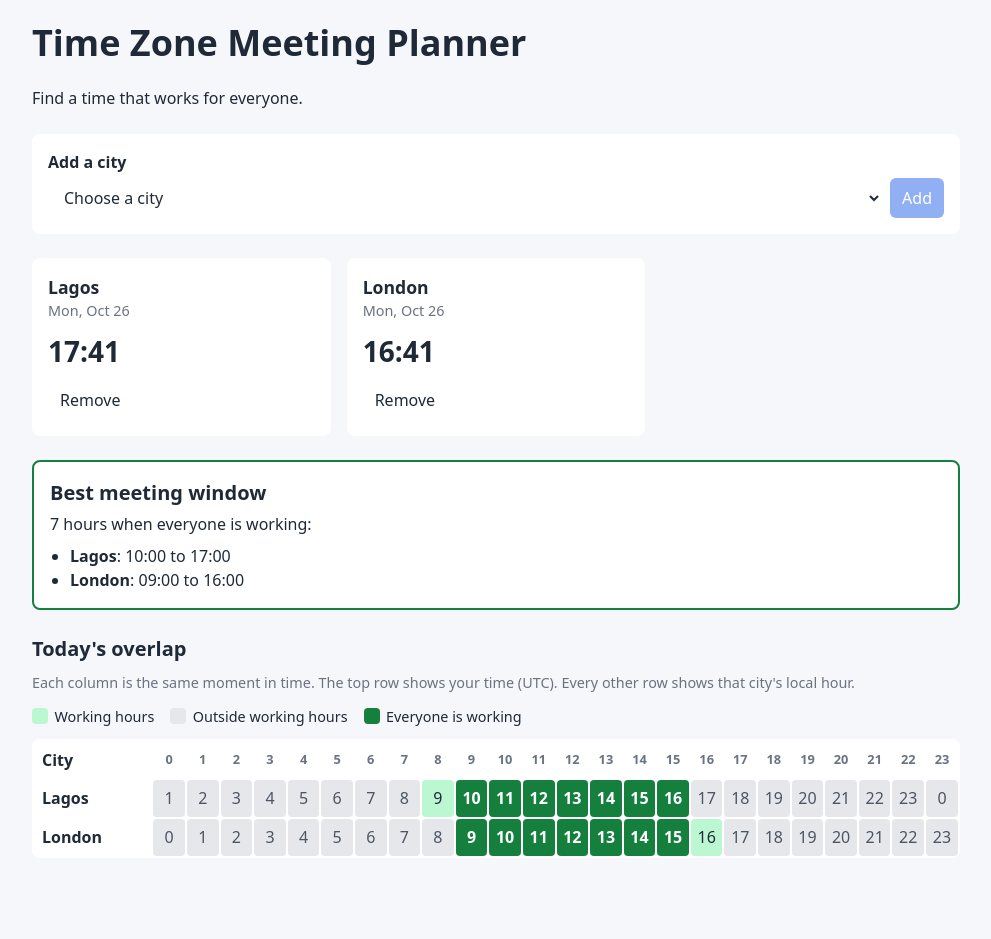
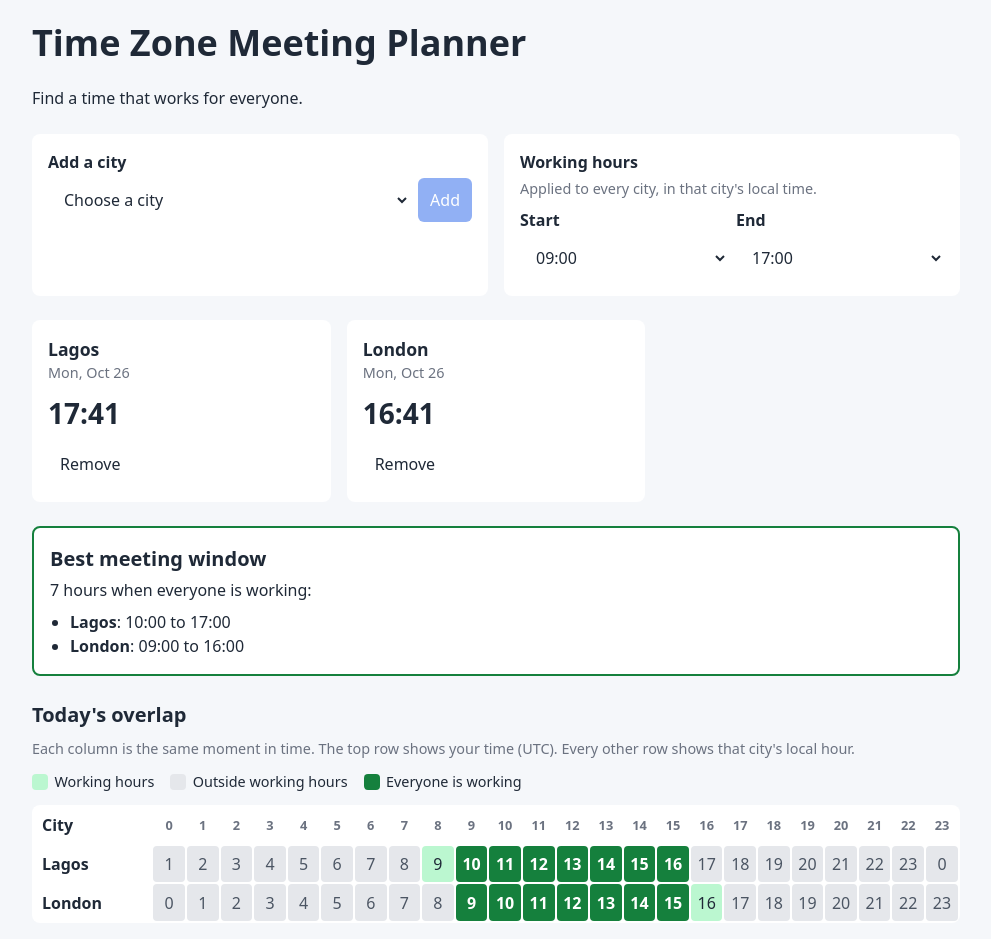
Before and after one commit to lloydgapton/Time-Zone-Meeting-Planner, a React (Vite) app: page / in a window 1280 px wide. Shown: the whole page, without its empty margins (144-1135 px from the left). Before the commit the page ends 874 px from the top, so only its background shows below. Built offline with nearby package versions, Linux system fonts and the light colour scheme.

Commit message:
Add working hours control and localStorage persistence

```diff
--- a/src/App.tsx
+++ b/src/App.tsx
@@ -1,5 +1,6 @@
-import { useState } from "react";
+import { useEffect, useState } from "react";
 import CitySelector from "./components/CitySelector";
+import HoursControl from "./components/HoursControl";
 import CityClocks from "./components/CityClocks";
 import BestWindow from "./components/BestWindow";
 import TimeGrid from "./components/TimeGrid";
@@ -10,13 +11,25 @@ import {
   getLocalHour,
   isWorkingHour,
 } from "./utils/time";
+import {
+  loadCityIds,
+  loadHours,
+  saveCityIds,
+  saveHours,
+} from "./utils/storage";
 import type { City, WorkingHours } from "./types";
 
 function App() {
-  const [selectedIds, setSelectedIds] = useState<string[]>(["lagos", "london"]);
+  const [selectedIds, setSelectedIds] = useState<string[]>(loadCityIds);
+  const [hours, setHours] = useState<WorkingHours>(loadHours);
 
-  // Temporary fixed hours. Next phase turns this into state with a control.
-  const hours: WorkingHours = { start: 9, end: 17 };
+  useEffect(() => {
+    saveCityIds(selectedIds);
+  }, [selectedIds]);
+
+  useEffect(() => {
+    saveHours(hours);
+  }, [hours]);
 
   const selectedCities: City[] = [];
   for (const id of selectedIds) {
@@ -29,7 +42,6 @@ function App() {
   const availableCities = CITIES.filter((c) => !selectedIds.includes(c.id));
   const isFull = selectedIds.length >= MAX_CITIES;
 
-  // NEW: derived data, recalculated on every render, never stored in state
   const slots = buildDaySlots();
 
   const overlapFlags = slots.map(
@@ -55,11 +67,14 @@ function App() {
     <main className="app">
       <h1>Time Zone Meeting Planner</h1>
       <p>Find a time that works for everyone.</p>
-      <CitySelector
-        availableCities={availableCities}
-        isFull={isFull}
-        onAdd={addCity}
-      />
+      <div className="controls">
+        <CitySelector
+          availableCities={availableCities}
+          isFull={isFull}
+          onAdd={addCity}
+        />
+        <HoursControl hours={hours} onChange={setHours} />
+      </div>
       <CityClocks cities={selectedCities} onRemove={removeCity} />
       <BestWindow
         bestWindow={bestWindow}
--- /dev/null
+++ b/src/components/HoursControl.tsx
@@ -0,0 +1,75 @@
+import { useState } from "react";
+import type { ChangeEvent } from "react";
+import type { WorkingHours } from "../types";
+
+type HoursControlProps = {
+  hours: WorkingHours;
+  onChange: (hours: WorkingHours) => void;
+};
+
+const START_OPTIONS = Array.from({ length: 24 }, (_, i) => i);
+const END_OPTIONS = Array.from({ length: 24 }, (_, i) => i + 1);
+
+function formatHour(hour: number): string {
+  return `${String(hour).padStart(2, "0")}:00`;
+}
+
+function HoursControl({ hours, onChange }: HoursControlProps) {
+  const [error, setError] = useState("");
+
+  const handleStart = (e: ChangeEvent<HTMLSelectElement>) => {
+    const start = Number(e.target.value);
+    if (start >= hours.end) {
+      setError("Start time must be earlier than end time.");
+      return;
+    }
+    setError("");
+    onChange({ start, end: hours.end });
+  };
+
+  const handleEnd = (e: ChangeEvent<HTMLSelectElement>) => {
+    const end = Number(e.target.value);
+    if (end <= hours.start) {
+      setError("End time must be later than start time.");
+      return;
+    }
+    setError("");
+    onChange({ start: hours.start, end });
+  };
+
+  return (
+    <div className="hours">
+      <h2>Working hours</h2>
+      <p className="hint">Applied to every city, in that city's local time.</p>
+      <div className="hours-row">
+        <div className="hours-field">
+          <label htmlFor="hours-start">Start</label>
+          <select id="hours-start" value={hours.start} onChange={handleStart}>
+            {START_OPTIONS.map((hour) => (
+              <option key={hour} value={hour}>
+                {formatHour(hour)}
+              </option>
+            ))}
+          </select>
+        </div>
+        <div className="hours-field">
+          <label htmlFor="hours-end">End</label>
+          <select id="hours-end" value={hours.end} onChange={handleEnd}>
+            {END_OPTIONS.map((hour) => (
+              <option key={hour} value={hour}>
+                {formatHour(hour)}
+              </option>
+            ))}
+          </select>
+        </div>
+      </div>
+      {error !== "" && (
+        <p className="error" role="alert">
+          {error}
+        </p>
+      )}
+    </div>
+  );
+}
+
+export default HoursControl;
--- a/src/components/TimeGrid.tsx
+++ b/src/components/TimeGrid.tsx
@@ -47,7 +47,12 @@ function TimeGrid({ cities, slots, hours, overlapFlags }: TimeGridProps) {
         </li>
       </ul>
 
-      <div className="grid-scroll">
+      <div
+        className="grid-scroll"
+        tabIndex={0}
+        role="region"
+        aria-labelledby="grid-title"
+        >
         <table className="grid">
           <thead>
             <tr>
--- a/src/index.css
+++ b/src/index.css
@@ -46,6 +46,7 @@ button {
   padding: 0.5rem 0.75rem;
   border-radius: 0.375rem;
   border: 1px solid var(--border);
+  min-height: 2.75rem;
 }
 
 select {
@@ -72,12 +73,12 @@ button:focus-visible {
   outline-offset: 2px;
 }
 
-.selector {
+.selector,
+.hours {
   background: var(--card);
   border: 1px solid var(--border);
   border-radius: 0.5rem;
   padding: 1rem;
-  margin: 1.5rem 0;
 }
 
 .selector-row {
@@ -256,3 +257,50 @@ button:focus-visible {
   color: #fff;
   font-weight: 700;
 }
+
+.controls {
+  display: grid;
+  grid-template-columns: minmax(0, 1fr);
+  gap: 1rem;
+  margin: 1.5rem 0;
+}
+
+.hours h2 {
+  margin: 0 0 0.25rem;
+  font-size: 1rem;
+}
+
+.hours .hint {
+  margin: 0 0 0.5rem;
+}
+
+.hours-row {
+  display: flex;
+  flex-wrap: wrap;
+  gap: 0.5rem;
+}
+
+.hours-field {
+  flex: 1 1 8rem;
+}
+
+.hours-field select {
+  width: 100%;
+}
+
+.error {
+  color: #b91c1c;
+  font-weight: 600;
+  margin: 0.5rem 0 0;
+}
+
+@media (min-width: 48rem) {
+  .controls {
+    grid-template-columns: repeat(2, minmax(0, 1fr));
+  }
+}
+
+.grid-scroll:focus-visible {
+  outline: 3px solid var(--accent);
+  outline-offset: 2px;
+}
--- /dev/null
+++ b/src/utils/storage.ts
@@ -0,0 +1,67 @@
+import { CITIES, MAX_CITIES } from "../data/cities";
+import type { WorkingHours } from "../types";
+
+const CITIES_KEY = "tz-planner:cities";
+const HOURS_KEY = "tz-planner:hours";
+
+export const DEFAULT_CITY_IDS: string[] = ["lagos", "london"];
+export const DEFAULT_HOURS: WorkingHours = { start: 9, end: 17 };
+
+export function loadCityIds(): string[] {
+  try {
+    const raw = localStorage.getItem(CITIES_KEY);
+    if (raw === null) return DEFAULT_CITY_IDS;
+
+    const parsed: unknown = JSON.parse(raw);
+    if (!Array.isArray(parsed)) return DEFAULT_CITY_IDS;
+
+    const known = parsed.filter(
+      (id) => typeof id === "string" && CITIES.some((city) => city.id === id)
+    );
+    return [...new Set<string>(known)].slice(0, MAX_CITIES);
+  } catch {
+    return DEFAULT_CITY_IDS;
+  }
+}
+
+export function loadHours(): WorkingHours {
+  try {
+    const raw = localStorage.getItem(HOURS_KEY);
+    if (raw === null) return DEFAULT_HOURS;
+
+    const parsed: unknown = JSON.parse(raw);
+    if (typeof parsed === "object" && parsed !== null) {
+      const { start, end } = parsed as Partial<WorkingHours>;
+      if (
+        typeof start === "number" &&
+        typeof end === "number" &&
+        Number.isInteger(start) &&
+        Number.isInteger(end) &&
+        start >= 0 &&
+        end <= 24 &&
+        start < end
+      ) {
+        return { start, end };
+      }
+    }
+    return DEFAULT_HOURS;
+  } catch {
+    return DEFAULT_HOURS;
+  }
+}
+
+export function saveCityIds(ids: string[]): void {
+  try {
+    localStorage.setItem(CITIES_KEY, JSON.stringify(ids));
+  } catch {
+    // Storage can be full or blocked (private mode). The app still works.
+  }
+}
+
+export function saveHours(hours: WorkingHours): void {
+  try {
+    localStorage.setItem(HOURS_KEY, JSON.stringify(hours));
+  } catch {
+    // Same as above: failing to save is not worth crashing the app.
+  }
+}
```
